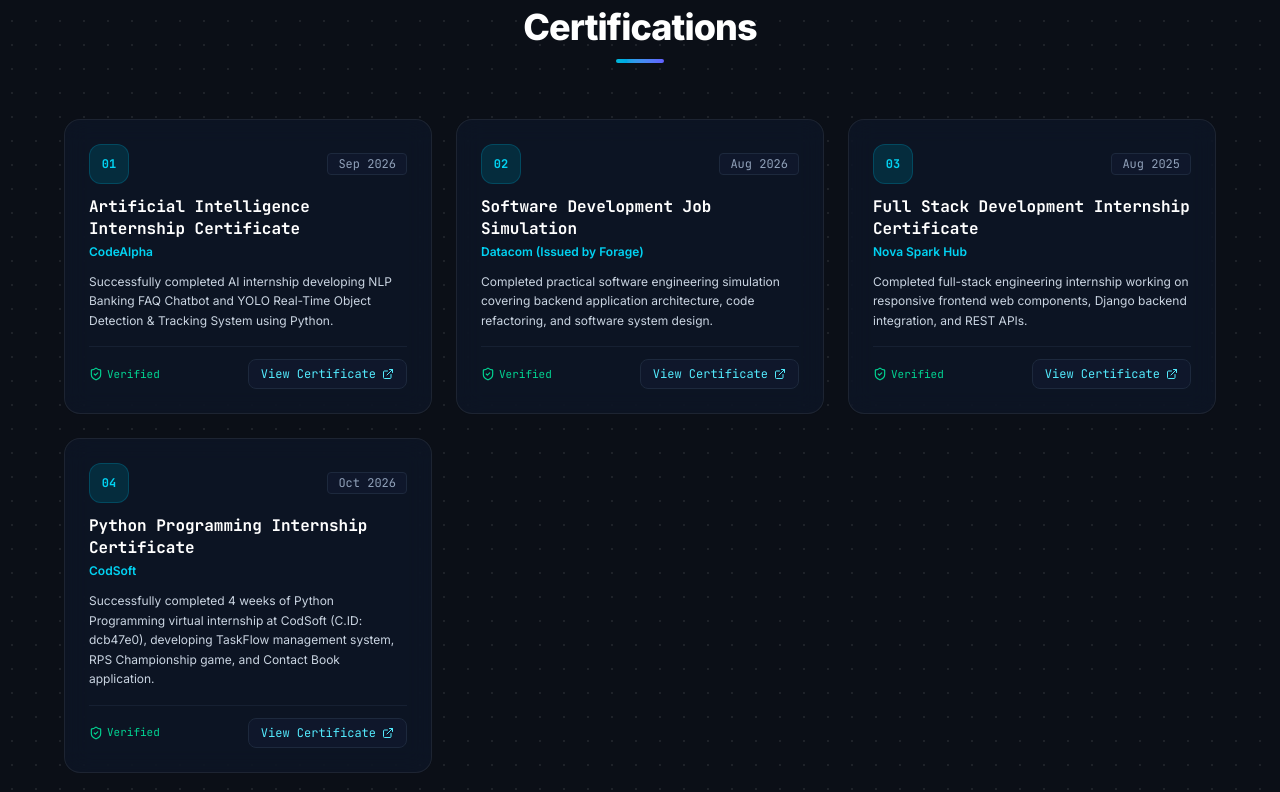
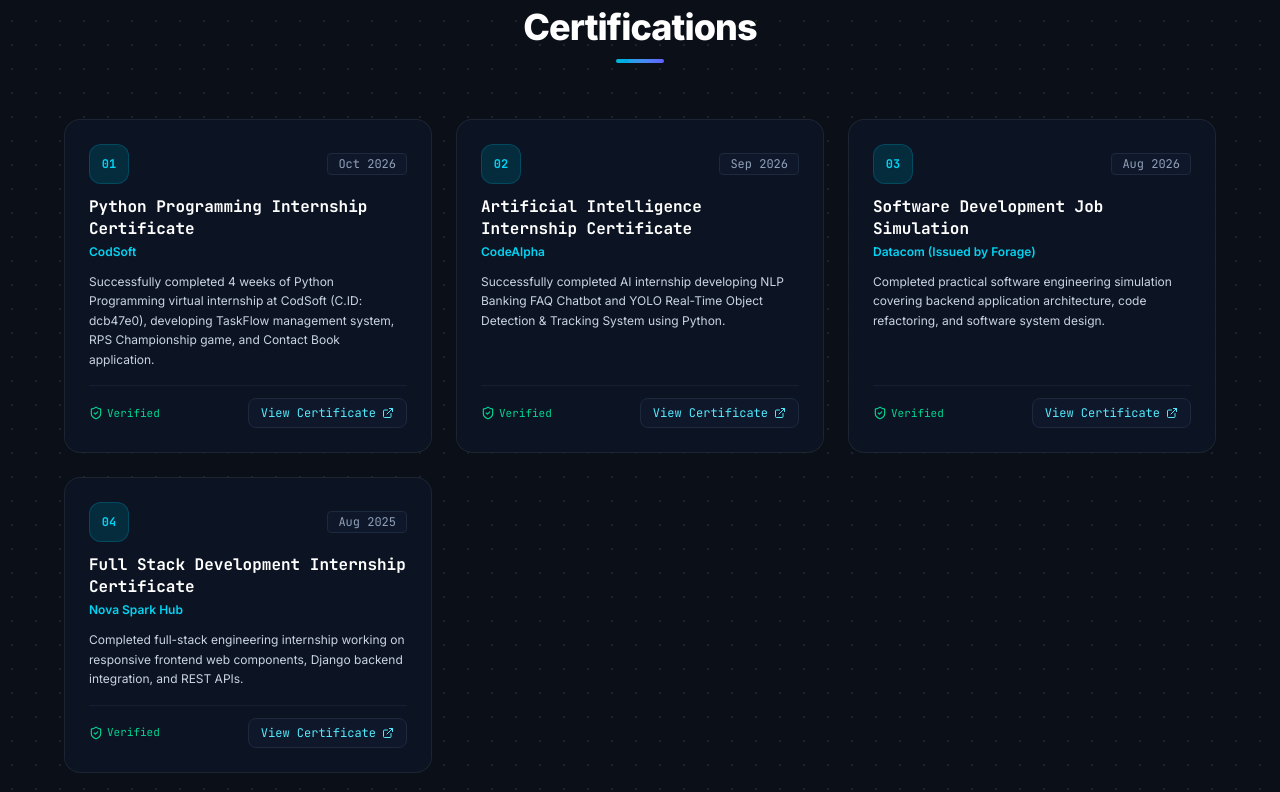
Before and after one commit to Lokesh-ig/personal-portfolio, a React (Vite) app: page / in a window 1280 px wide. Shown: the part 8849-9641 px from the top of the page. Built offline with nearby package versions, Linux system fonts and the light colour scheme.

Commit message:
Move CodSoft certificate to Card 01 position

```diff
--- a/src/data/portfolioData.ts
+++ b/src/data/portfolioData.ts
@@ -705,6 +705,17 @@
 
 export const CERTIFICATIONS: Certification[] = [
   {
+    id: 'cert-codsoft',
+    title: 'Python Programming Internship Certificate',
+    organization: 'CodSoft',
+    period: 'Oct 2026',
+    issuerLogoText: 'CodSoft',
+    credentialUrl: 'https://linkedin.com/in/lokesh-p-dev',
+    description:
+      'Successfully completed 4 weeks of Python Programming virtual internship at CodSoft (C.ID: dcb47e0), developing TaskFlow management system, RPS Championship game, and Contact Book application.',
+    image: '/CodSoft_Certificate.png'
+  },
+  {
     id: 'cert-codealpha',
     title: 'Artificial Intelligence Internship Certificate',
     organization: 'CodeAlpha',
@@ -738,17 +749,6 @@
     description:
       'Completed full-stack engineering internship working on responsive frontend web components, Django backend integration, and REST APIs.',
     image: '/NovaSpark_Certificate.jpg'
-  },
-  {
-    id: 'cert-codsoft',
-    title: 'Python Programming Internship Certificate',
-    organization: 'CodSoft',
-    period: 'Oct 2026',
-    issuerLogoText: 'CodSoft',
-    credentialUrl: 'https://linkedin.com/in/lokesh-p-dev',
-    description:
-      'Successfully completed 4 weeks of Python Programming virtual internship at CodSoft (C.ID: dcb47e0), developing TaskFlow management system, RPS Championship game, and Contact Book application.',
-    image: '/CodSoft_Certificate.png'
   }
 ];
 
```
